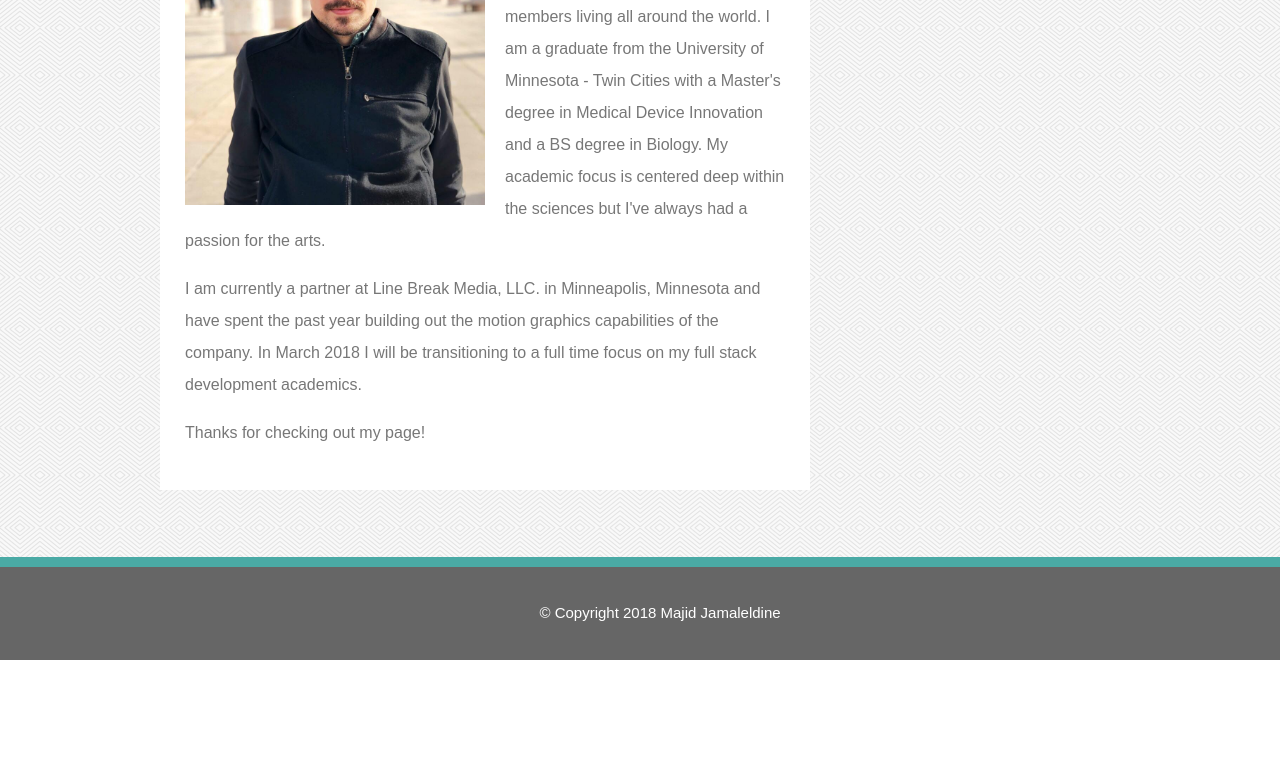
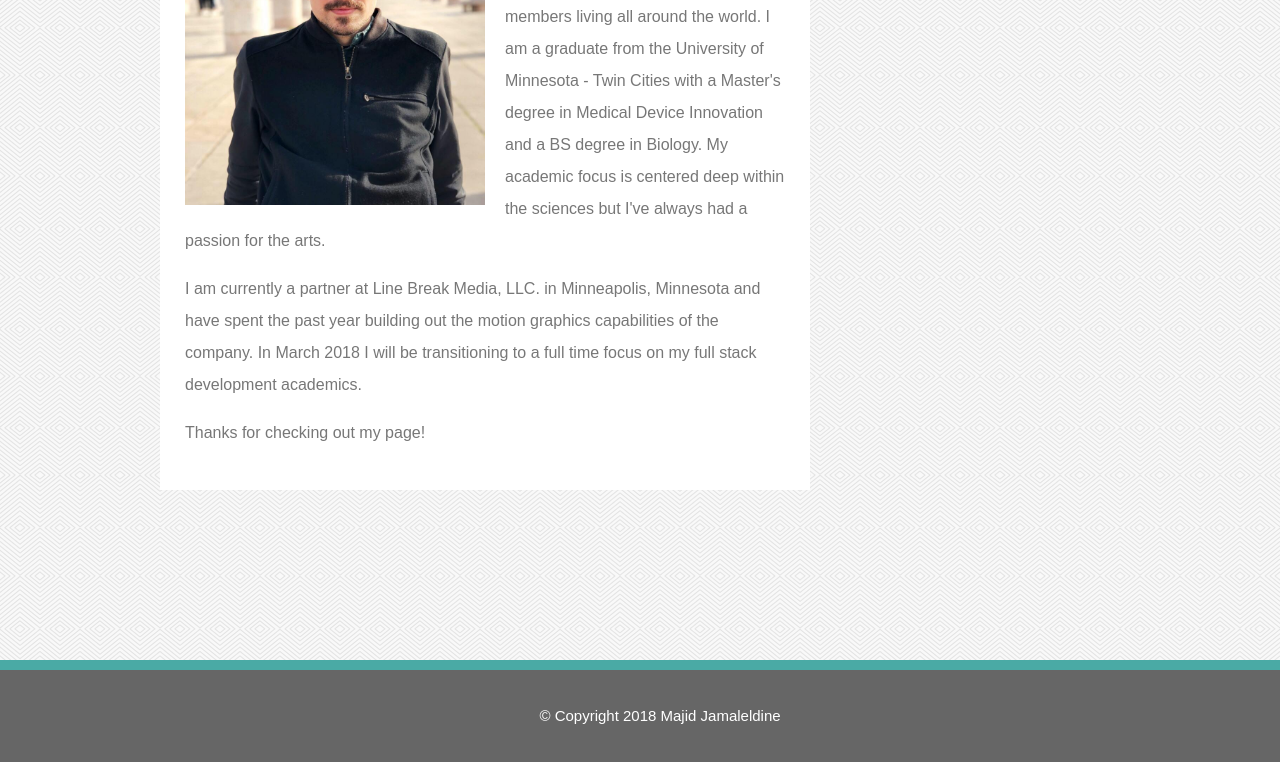
Before and after one commit to MajidJ/responsive-portfolio, a plain HTML site: page index.html in a window 1280 px wide. Shown: the part 325-1087 px from the top of the page. Before the commit the page ends 985 px from the top, so only its background shows below. Drawn offline with nearby package versions, Linux system fonts and the light colour scheme.

Commit message:
updated the style and contact page

```diff
--- a/Assets/CSS/style.css
+++ b/Assets/CSS/style.css
@@ -13,7 +13,6 @@ Main content border color: #dddddd*/
 
 
 
-
 body {
     position: relative;
     font: 15px/1.5 'Arial', 'Helvetica Neue', Helvetica, sans-serif;
@@ -21,12 +20,13 @@ body {
     margin: 0 auto;
     /* background-color:#f4f4f4; */
     background-image: url('../Images/whirlpool.png');
-    min-height: 100%;
+    height: 100%;
     padding-bottom: 20px;
 }
 
 .container {
     max-width: 960px;
+    min-height: 100%;
     margin: auto;
     overflow: hidden;
 }
@@ -225,15 +225,16 @@ form {
 /* footer */
 
 footer {
-    position: absolute;
-    right: 0;
+    position: static;
+    /* right: 0; */
     bottom: 0;
     left: 0;
     /* padding: 1rem; */
 
     width: 100%;
     padding: 20px;
-    /* margin-top: 20px; */
+    margin-top: 20px;
+    margin-bottom:-20px;
     color: #ffffff;
     background-color: #666666;
     border-top: #4aaaa5 10px solid;
```
Also changed, not shown: contact.html (line endings or trailing spaces).
